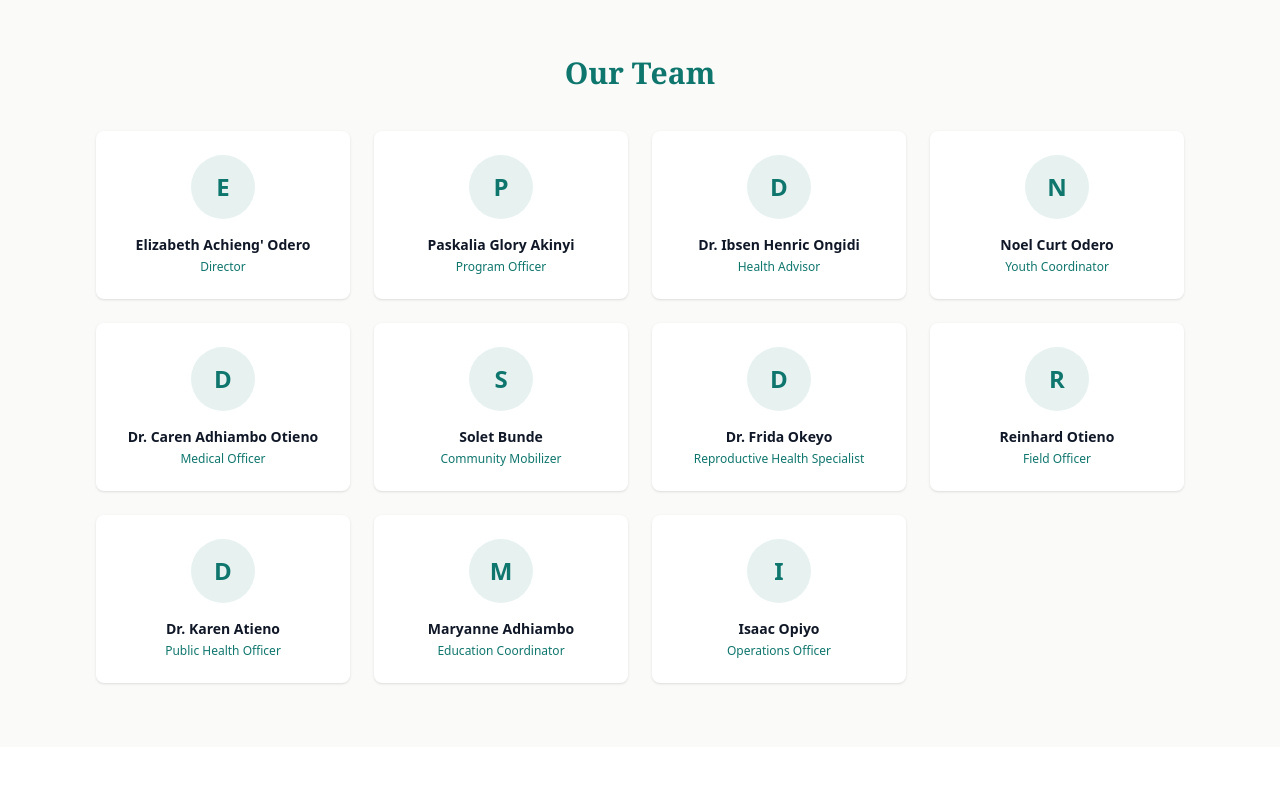
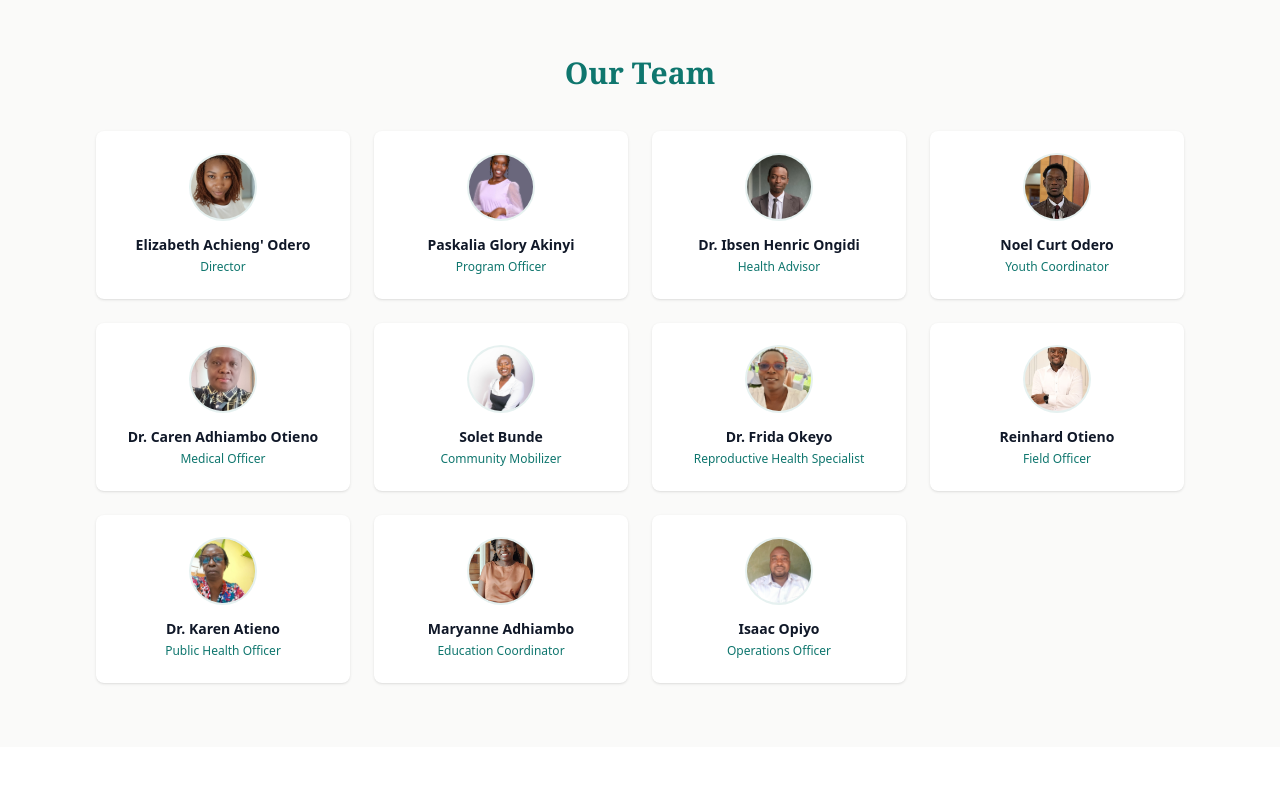
Before and after one commit to OderoLitzy/lizzy-website, a Next.js app: page /about in a window 1280 px wide. Shown: the part 1040-1840 px from the top of the page. Built offline with nearby package versions, Linux system fonts and the light colour scheme; a web font is replaced by a local one.

Commit message:
Show approved team portraits

```diff
--- a/components/about/TeamGrid.tsx
+++ b/components/about/TeamGrid.tsx
@@ -1,3 +1,4 @@
+import Image from "next/image";
 import type { TeamMember } from "@/lib/content/types";
 import AnimatedSection from "@/components/animation/AnimatedSection";
 
@@ -18,11 +19,23 @@ export default function TeamGrid({ members }: TeamGridProps) {
               <article
                 className="bg-white rounded-lg shadow p-6 flex flex-col items-center text-center"
               >
-                <div className="w-16 h-16 rounded-full bg-teal-primary/10 flex items-center justify-center mb-4">
-                  <span className="text-2xl text-teal-primary font-bold">
-                    {member.name.charAt(0)}
-                  </span>
-                </div>
+                {member.image || member.photoUrl ? (
+                  <div className="relative w-16 h-16 rounded-full overflow-hidden bg-teal-primary/10 mb-4 ring-2 ring-teal-primary/10">
+                    <Image
+                      src={member.image?.src ?? member.photoUrl ?? ""}
+                      alt={member.image?.alt ?? `Portrait of ${member.name}.`}
+                      fill
+                      sizes="64px"
+                      className="object-cover"
+                    />
+                  </div>
+                ) : (
+                  <div className="w-16 h-16 rounded-full bg-teal-primary/10 flex items-center justify-center mb-4">
+                    <span className="text-2xl text-teal-primary font-bold">
+                      {member.name.charAt(0)}
+                    </span>
+                  </div>
+                )}
                 <p className="font-semibold text-gray-900 text-sm">{member.name}</p>
                 <p className="text-teal-primary text-xs mt-1">{member.title}</p>
               </article>
```
Also changed, not shown: 2 other files (tests, documents, lock files or other folders).
